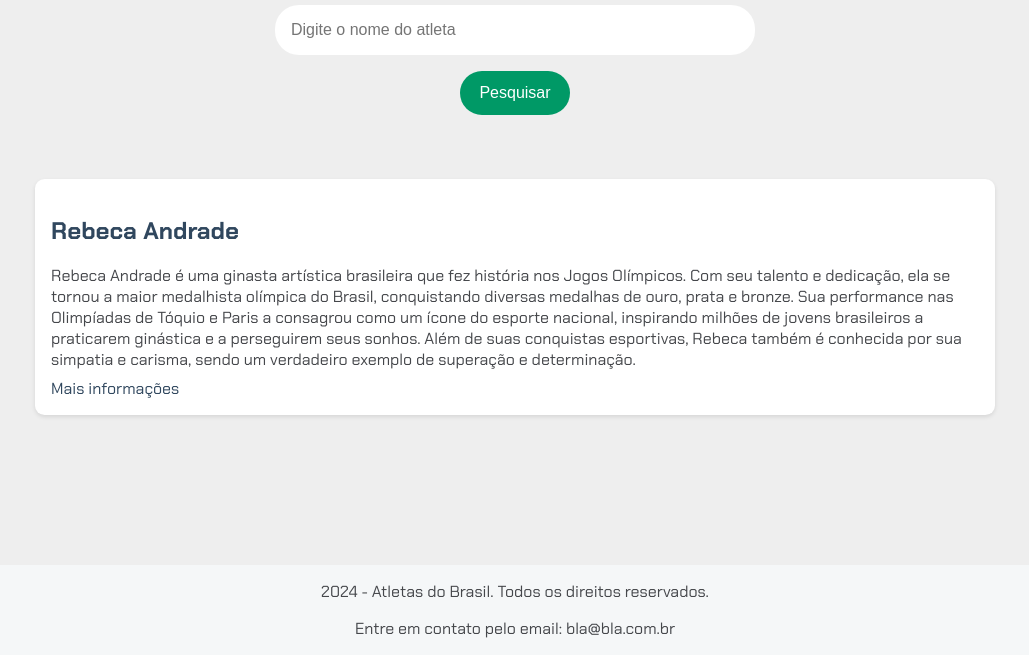
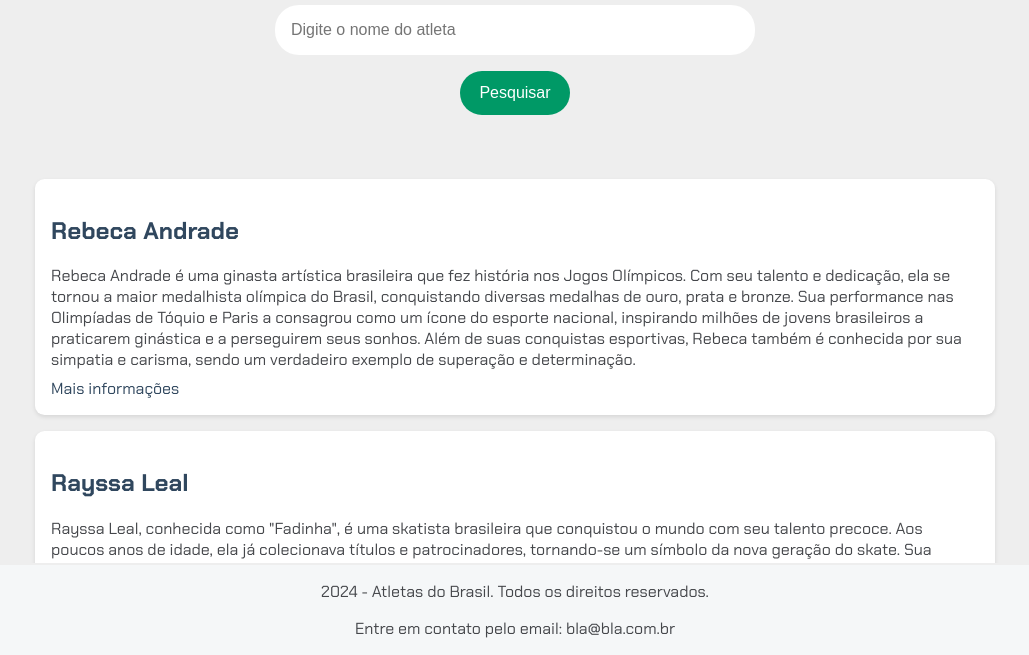
Before and after one commit to thiagoafcf/imersao_alura_gemini, a plain HTML site: page index.html in a window 1280 px wide. Shown: the part 145-800 px from the top of the page, without its empty margins (125-1154 px from the left). Drawn offline with Linux system fonts and the light colour scheme.

Commit message:
Adicionadas novas entradas de atletas

```diff
--- a/index.html
+++ b/index.html
@@ -23,6 +23,20 @@
                 <p class="descricao-meta">Rebeca Andrade é uma ginasta artística brasileira que fez história nos Jogos Olímpicos. Com seu talento e dedicação, ela se tornou a maior medalhista olímpica do Brasil, conquistando diversas medalhas de ouro, prata e bronze. Sua performance nas Olimpíadas de Tóquio e Paris a consagrou como um ícone do esporte nacional, inspirando milhões de jovens brasileiros a praticarem ginástica e a perseguirem seus sonhos. Além de suas conquistas esportivas, Rebeca também é conhecida por sua simpatia e carisma, sendo um verdadeiro exemplo de superação e determinação.</p>
                 <a href="https://pt.wikipedia.org/wiki/Rebeca_Andrade" target="_blank">Mais informações</a>
             </div>
+            <div class="item-resultado">
+                <h2>
+                    <a href="#" target="_blank">Rayssa Leal</a>
+                </h2>
+                <p class="descricao-meta">Rayssa Leal, conhecida como "Fadinha", é uma skatista brasileira que conquistou o mundo com seu talento precoce. Aos poucos anos de idade, ela já colecionava títulos e patrocinadores, tornando-se um símbolo da nova geração do skate. Sua participação nos Jogos Olímpicos de Tóquio a projetou para o cenário mundial, inspirando jovens skatistas e quebrando barreiras no esporte.</p>
+                <a href="https://pt.wikipedia.org/wiki/Rayssa_Leal" target="_blank">Mais informações</a>
+            </div>
+            <div class="item-resultado">
+                <h2>
+                    <a href="#" target="_blank">Beatriz Souza</a>
+                </h2>
+                <p class="descricao-meta">Beatriz Souza é uma judoca brasileira que conquistou a medalha de ouro nas Olimpíadas de Paris, tornando-se um dos maiores nomes do judô brasileiro. Sua história de superação e dedicação à modalidade a tornou um exemplo para muitos jovens atletas. Com sua força e técnica, Beatriz representa a nova geração do judô brasileiro.</p>
+                <a href="https://pt.wikipedia.org/wiki/Beatriz_Souza" target="_blank">Mais informações</a>
+            </div>
         </section>
     </main>
     <footer>
```
